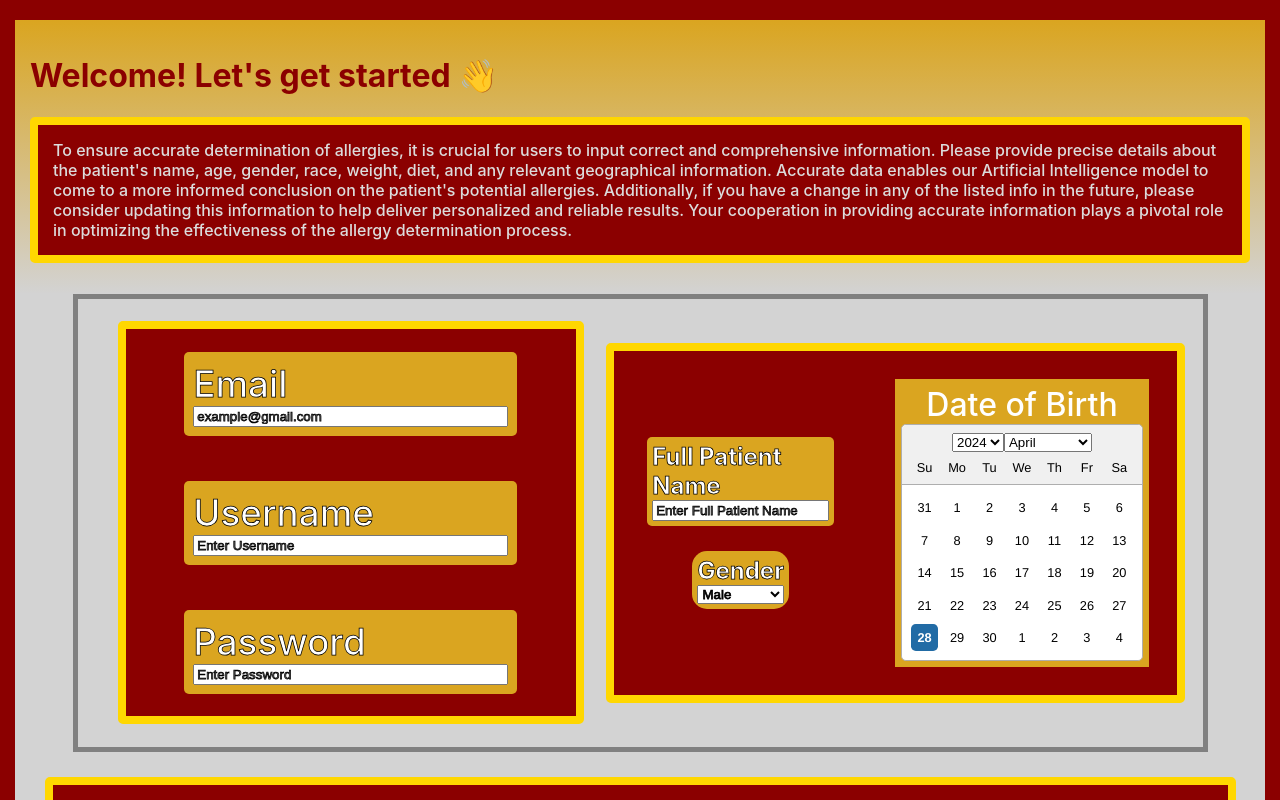
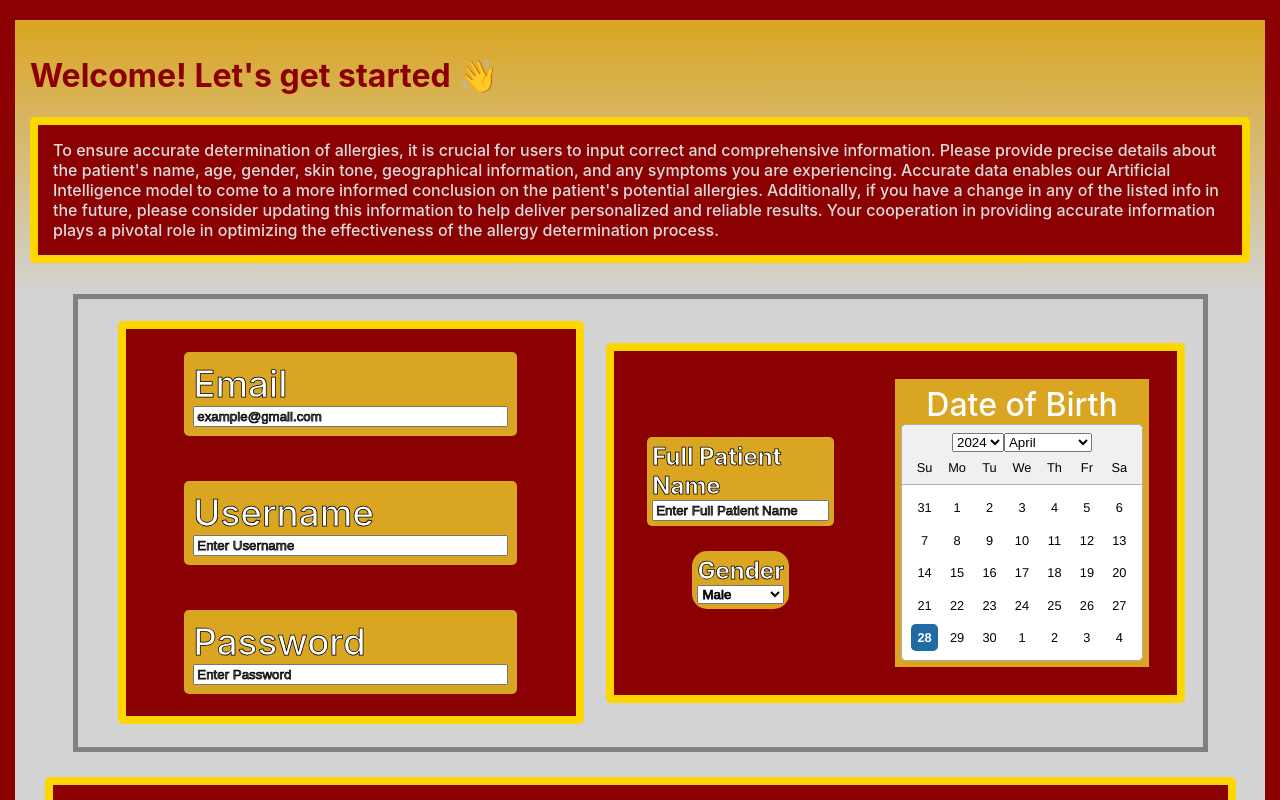
Before and after one commit to jdutchik/SE491Group13, a React (Create React App) app in the folder se491project/: page /survey in a window 1280 px wide. Shown: the top 800 px of the page. Built offline with nearby package versions, Linux system fonts and the light colour scheme.

Commit message:
some little changes

```diff
--- a/se491project/src/components/Doctor/Doctor.css
+++ b/se491project/src/components/Doctor/Doctor.css
@@ -35,6 +35,9 @@ body {
     background-color: rgb(0, 0, 80);
 
     margin: 50px;
+
+    height: fit-content;
+    width: 50%;
 
     border-radius: 75px;
     border-color: gold;
--- a/se491project/src/components/Login/Login.jsx
+++ b/se491project/src/components/Login/Login.jsx
@@ -107,7 +107,7 @@ const Login = () => {
                         </div>
                     ) : (
                         <div className='userInput'>
-                            <img src={userEmoji} alt="" />
+                            <img src={codeEmoji} alt="" />
                             <input type='text' value={username} onChange={usernameChange} placeHolder='Enter Username' />
                         </div>
                     )}
--- a/se491project/src/components/SignUp/SignUp.jsx
+++ b/se491project/src/components/SignUp/SignUp.jsx
@@ -18,7 +18,7 @@ const SignUp = () => {
 
                 <div className="fullButton" onClick={signUpClicked}>
                     <img src={signup} alt="" />
-                    <div className="signUpButton">Sign Up For Free Today!</div>
+                    <div className="signUpButton">Complete Your Survey Today!</div>
                 </div>
 
                 <div className='paragraph'>
--- a/se491project/src/components/Survey/Survey.jsx
+++ b/se491project/src/components/Survey/Survey.jsx
@@ -130,8 +130,8 @@ const Survey = () => {
           <p className="intro">
             To ensure accurate determination of allergies,
             it is crucial for users to input correct and comprehensive information.
-            Please provide precise details about the patient's name, age, gender, race, weight, diet,
-            and any relevant geographical information. Accurate data enables our Artificial
+            Please provide precise details about the patient's name, age, gender, skin tone,
+            geographical information, and any symptoms you are experiencing. Accurate data enables our Artificial
             Intelligence model to come to a more informed
             conclusion on the patient's potential allergies. Additionally,
             if you have a change in any of the listed info in the future, please consider
```
